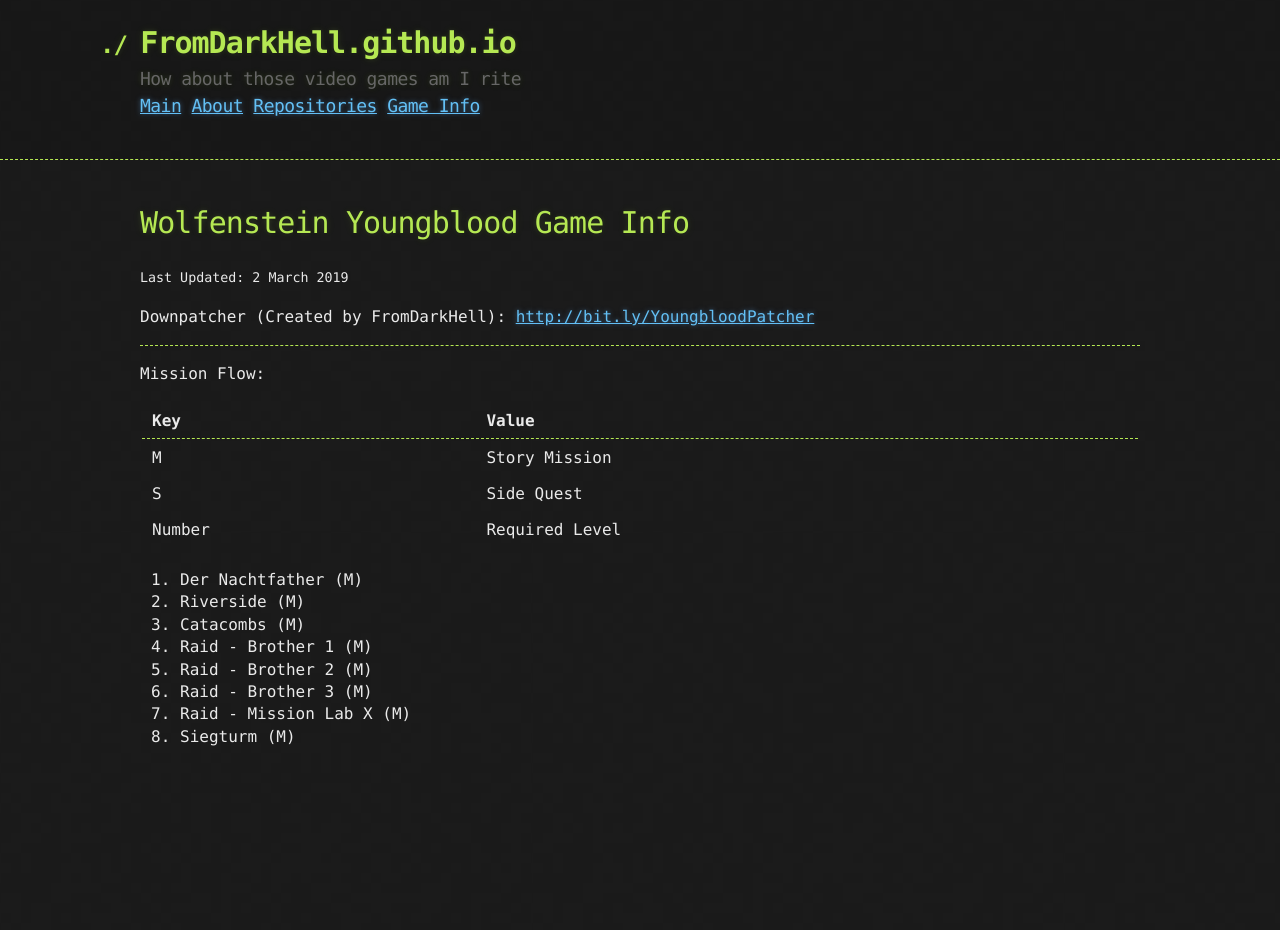
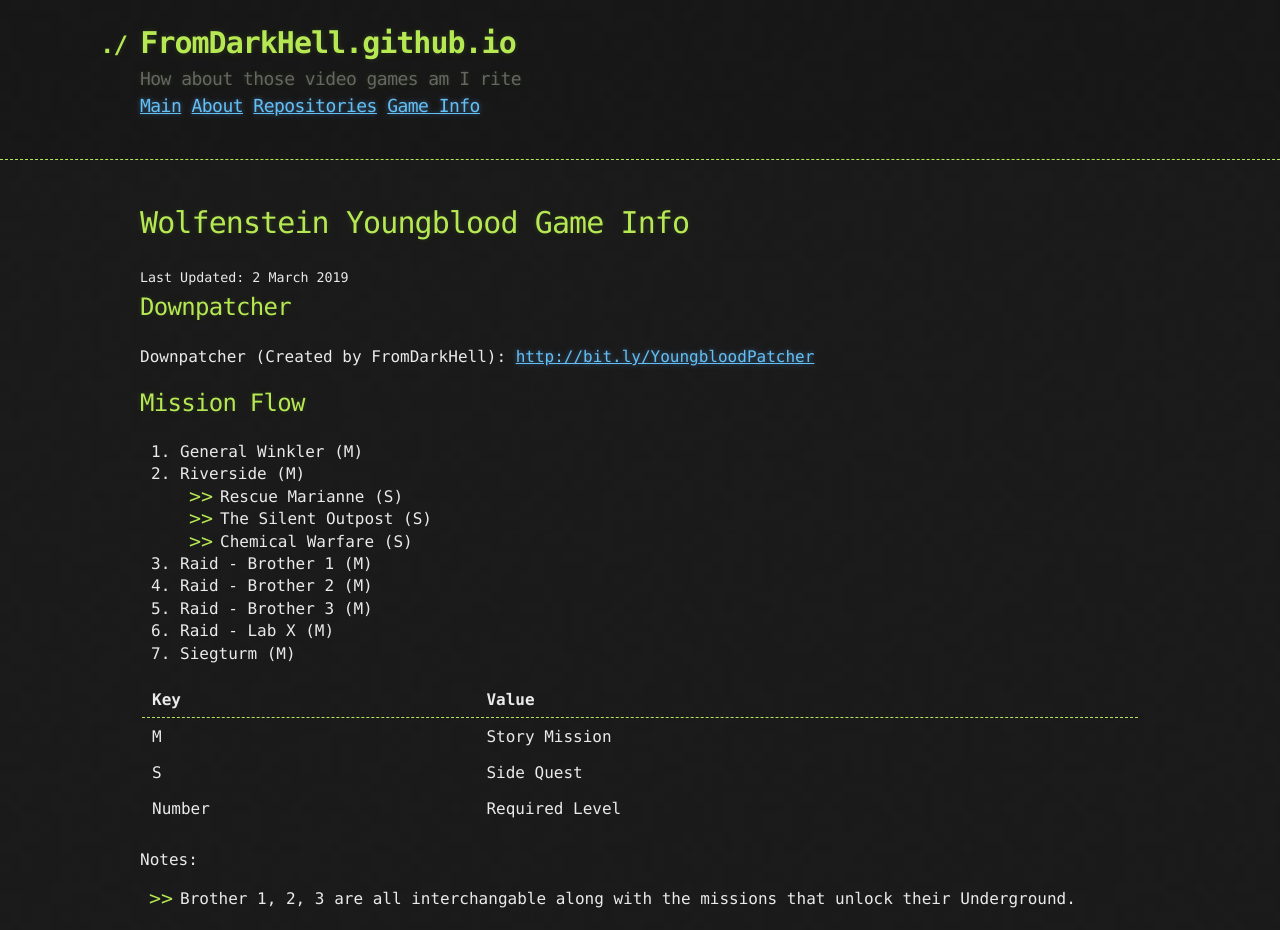
Before and after one commit to FromDarkHell/FromDarkHell.github.io, a Jekyll site: the page built from _posts/gameInfo/2019-3-2-Wolfenstein-Youngblood.md, in a window 1280 px wide. Built offline with Jekyll 4.4.1, drawn with Linux system fonts in a browser that asks for light colours; before the commit the page ends 900 px from its top, so only the background shows below that.

Commit message:
Add in some more quest data n stuff

```diff
--- a/_posts/gameInfo/2019-3-2-Wolfenstein-Youngblood.md
+++ b/_posts/gameInfo/2019-3-2-Wolfenstein-Youngblood.md
@@ -3,10 +3,22 @@
 title: Wolfenstein Youngblood Game Info
 ---
 
+## Downpatcher
+
 Downpatcher (Created by FromDarkHell): [http://bit.ly/YoungbloodPatcher](http://bit.ly/YoungbloodPatcher)
 
-***
-Mission Flow:
+## Mission Flow
+
+1. General Winkler (M)
+2. Riverside (M)
+  - Rescue Marianne (S)
+  - The Silent Outpost (S)
+  - Chemical Warfare (S)
+3. Raid - Brother 1 (M)
+4. Raid - Brother 2 (M)
+5. Raid - Brother 3 (M)
+6. Raid - Lab X (M)
+7. Siegturm (M)
 
 | Key    | Value          |
 |--------|----------------|
@@ -14,11 +26,5 @@
 | S      | Side Quest     |
 | Number | Required Level |
 
-1. Der Nachtfather (M)
-2. Riverside (M)
-3. Catacombs (M)
-4. Raid - Brother 1 (M)
-5. Raid - Brother 2 (M)
-6. Raid - Brother 3 (M)
-7. Raid - Mission Lab X (M)
-8. Siegturm (M)
+Notes:
+*  Brother 1, 2, 3 are all interchangable along with the missions that unlock their Underground.
```
